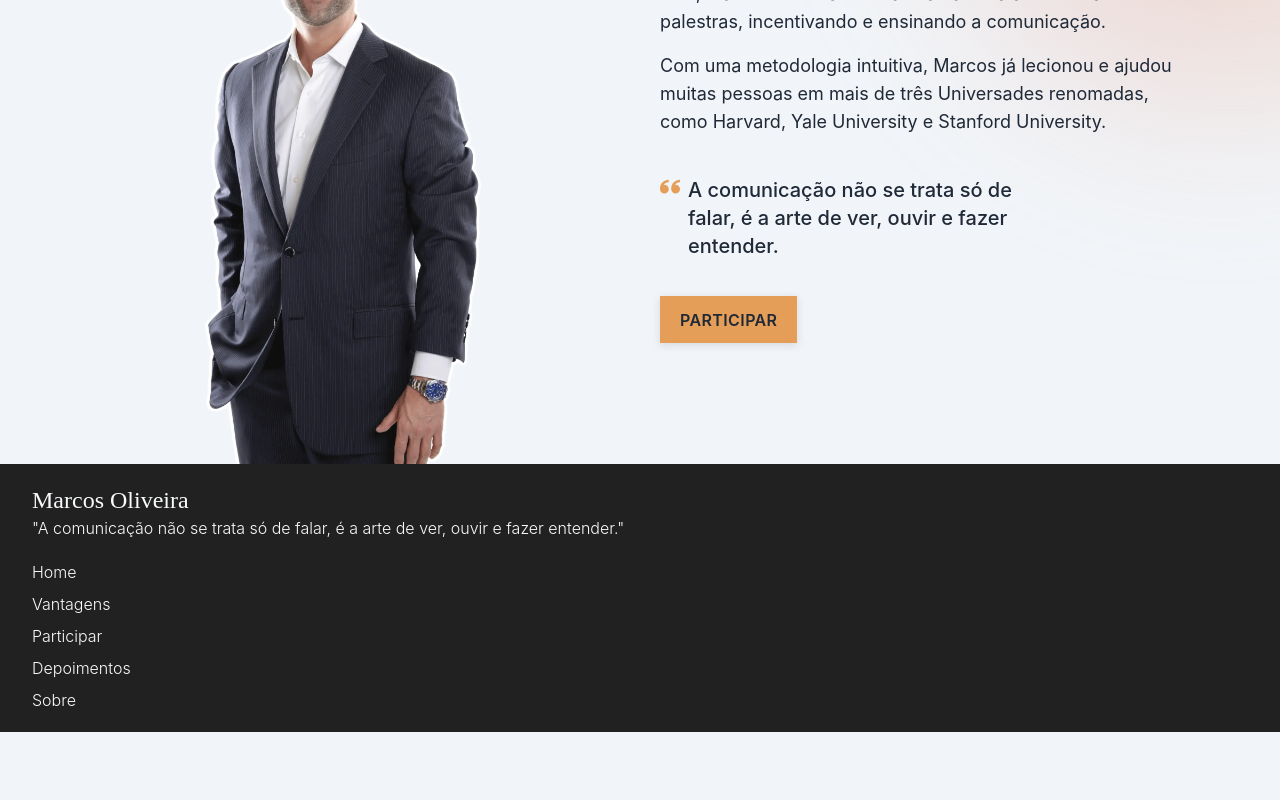
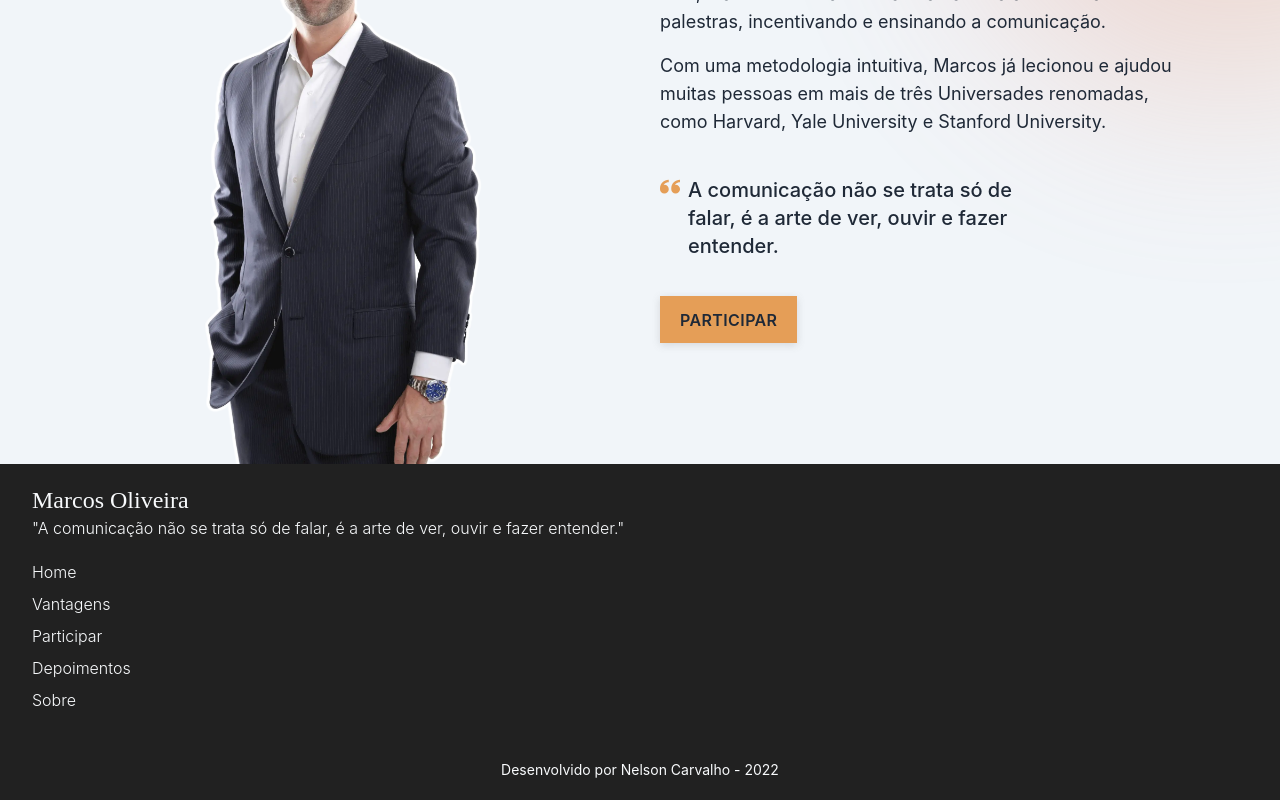
Before and after one commit to Nelson-DevStack/palestrante, a React (Vite) app: page / in a window 1280 px wide. Shown: the part 3067-3867 px from the top of the page. Before the commit the page ends 3799 px from the top, so only its background shows below. Built offline with nearby package versions, Linux system fonts and the light colour scheme.

Commit message:
main: Footer content

```diff
--- a/src/components/Footer/index.tsx
+++ b/src/components/Footer/index.tsx
@@ -42,6 +42,10 @@ const Footer = () => {
               </li>
             </ul>
           </div>
+
+          <p className="mt-12 text-center mx-auto text-sm text-slate-50">
+            Desenvolvido por Nelson Carvalho - 2022
+          </p>
         </div>
       </Container>
     </footer>
```
